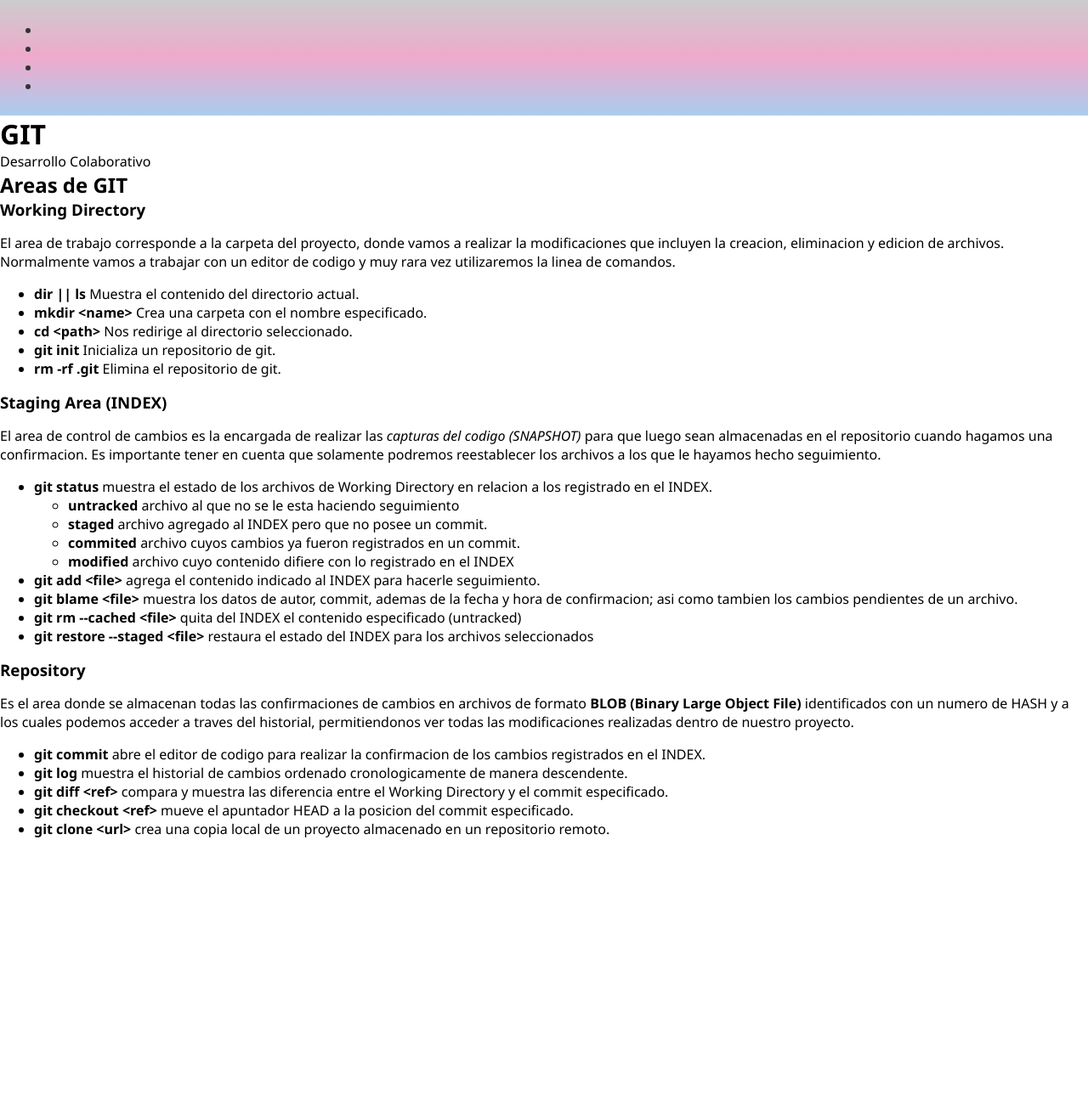
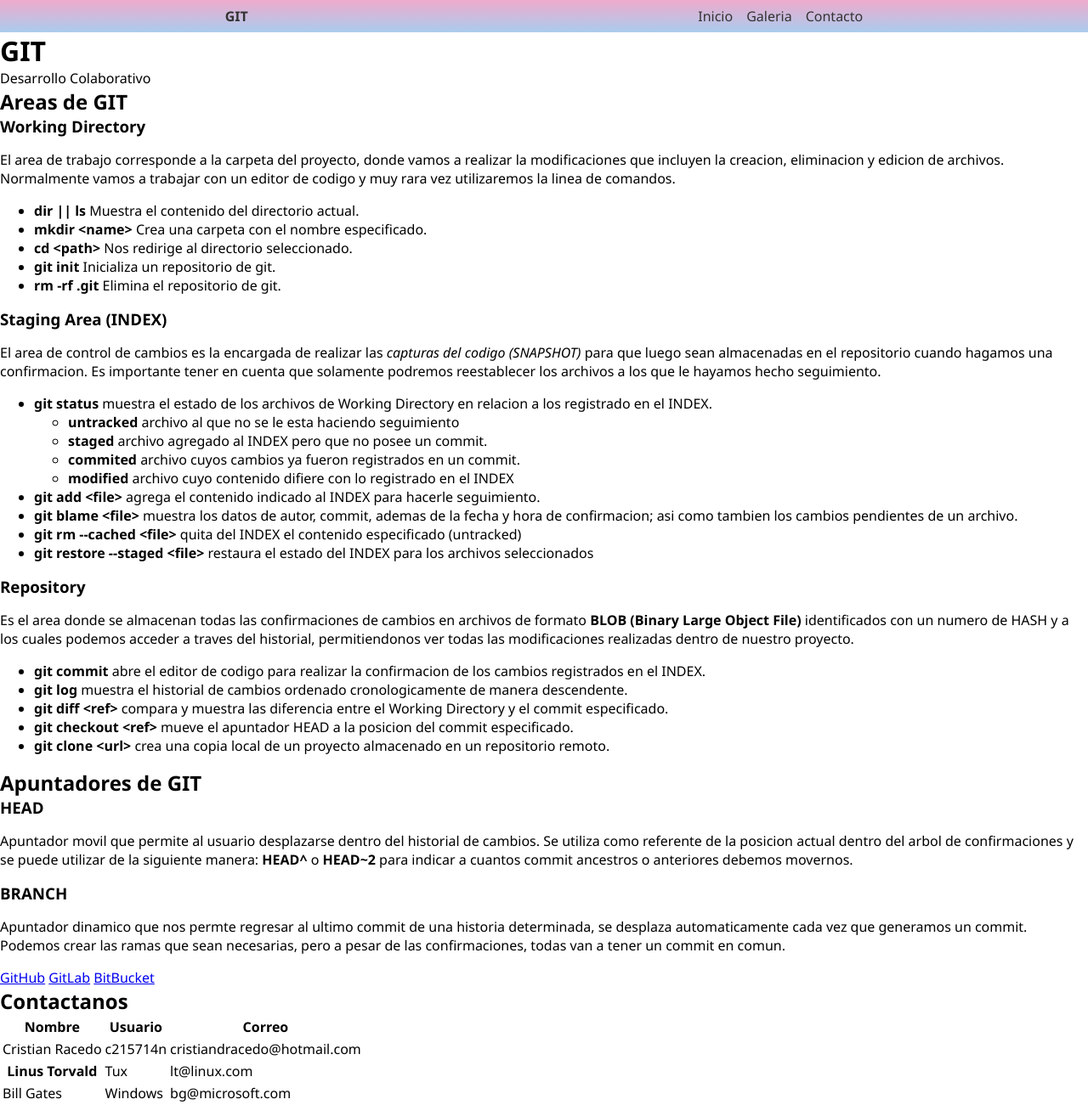
Before and after one commit to MaximilianoEsteban/git-proyecto-, a plain HTML site: page index.html in a window 1280 px wide. Shown: the whole page at 85% size. Before the commit the page ends 1003 px from the top, so only its background shows below. Drawn offline with Linux system fonts and the light colour scheme.

Commit message:
Commit desde el clon

```diff
--- a/index.html
+++ b/index.html
@@ -8,16 +8,15 @@
     <link rel="stylesheet" href="styles/main.css">
 </head>
 <body>
-
-<nav>
-    <ul>
-        <li></li>
-        <li></li>
-        <li></li>
-        <li></li>
-    </ul>
-</nav>
-
+    <nav>
+        <a href="#" class="logo">git</a>
+        <button class="btn">&equiv;</button>
+        <ul class="menu">
+            <li><a href="#" title="Inicio">Inicio</a></li>
+            <li><a href="gallery.html" title="Galeria">Galeria</a></li>
+            <li><a href="#contact" title="Contacto">Contacto</a></li>
+        </ul>
+    </nav>
     <header id="header">
         <h1>GIT</h1>
         <p>Desarrollo Colaborativo</p>
@@ -72,5 +71,58 @@
             </ul>
         </article>
     </section>
+    <section>
+        <h2>Apuntadores de GIT</h2>
+        <article>
+            <h3>HEAD</h3>
+            <p>
+                Apuntador movil que permite al usuario desplazarse dentro del historial de cambios. Se utiliza como referente de la posicion actual dentro del arbol de confirmaciones y se puede utilizar de la siguiente manera: <strong>HEAD^</strong> o <strong>HEAD~2</strong> para indicar a cuantos commit ancestros o anteriores debemos movernos.
+            </p>
+        </article>
+        <article>
+            <h3>BRANCH</h3>
+            <p>
+                Apuntador dinamico que nos permte regresar al ultimo commit de una historia determinada, se desplaza automaticamente cada vez que generamos un commit. Podemos crear las ramas que sean necesarias, pero a pesar de las confirmaciones, todas van a tener un commit en comun.
+            </p>
+        </article>
+    </section>
+    <footer id="footer">
+        <div class="social">
+            <a href="https://github.com/c215714n/git-mj-20" target="_blank">GitHub</a>
+            <a href="https://gitlab.com/c215714n/git-mj-20" target="_blank">GitLab</a>
+            <a href="https://bitbucket.com/c215714n/git-mj-20" target="_blank">BitBucket</a>
+        </div>
+        <for id="contact">
+            <h2>Contactanos</h2>
+        </for>
+        <table class="colabs">
+            <thead>
+                <tr>
+                    <th>Nombre</th>
+                    <th>Usuario</th>
+                    <th>Correo</th>
+                </tr>
+            </thead>
+            <tbody>
+                <tr>
+                    <td>Cristian Racedo</td>
+                    <td>c215714n</td>
+                    <td>cristiandracedo@hotmail.com</td>
+                </tr>
+                <tr>
+                    <th>Linus Torvald</th>
+                    <td>Tux</td>
+                    <td>lt@linux.com</td>
+                </tr>
+                <tr>
+                    <td>Bill Gates</td>
+                    <td>Windows</td>
+                    <td>bg@microsoft.com</td>
+                </tr>
+                <!-- Ingrese sus datos AQUI -->
+            </tbody>
+        </table>
+    </footer>
+    <script src="scripts/main.js"></script>
 </body>
 </html>
--- a/styles/main.css
+++ b/styles/main.css
@@ -8,43 +8,69 @@
         h1,
         h2,
         h3,
-    #header p{
+        #header p,
+        .menu{
             margin: 0;
         }
-/*´Navigation*/
+    /*Navigation*/
         nav{
             display: flex;
             justify-content: space-between;
             align-items: center;
             flex-wrap: wrap;
-    background: #8cd linear-gradient(#ccc, #eac, #ace);
+            background: #8cd linear-gradient(#eac, #ace);
         }
-
-nav{
+        nav a{
             display: block;
             padding: .5rem;
-    color: #333;
+            color:#333;
             text-decoration: none;
         }
-
+        .logo{
+            font-weight: bold;
+            text-transform: uppercase;
+        }
+        .btn{
+            cursor: pointer;
+            margin: .5rem;
+            border-radius: .25rem;
+            border: .1rem solid #333;
+            color: #333;
+            background-color: transparent;
+        }
+        .btn:hover{
+            color:#eac;
+            background-color: #333;
+        }
         .menu{
-    width: 100%;
+            width:100%;
+            max-height: 0;
             padding: 0;
             list-style: none;
+            overflow: hidden;
         }
-
+        .menu.active{ max-height: 900px;}
         .menu a:hover{
-    background-color: rgba(102, 102, 102, .5);
+            background-color: rgba(102,102,102,.5);
         }
-
-.menu.active{
-    max-height: 900px;
-}
-
-
+/*Small Devices - Smartphones*/
 
 /*Medium Devices - Tablets*/
-
+    @media screen and (min-width: 768px){
+    /*Navigation*/
+        nav .btn{
+            display: none;
+        }
+        .menu{
+            width: auto;
+            max-height: 900px;
+            display: flex;
+        }
+    }
 /*Large Devices - Desktop*/
 
 /*Extra Large Devices - HD Desktop*/
+    @media screen and (min-width:1200px){
+    /*Navigation*/
+        nav{ justify-content: space-around }
+    }
```
Also changed, not shown: styles.css (added). Lines whose indentation alone changed are shown as unchanged.
